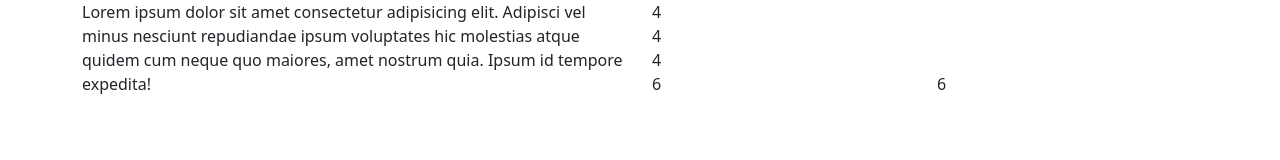
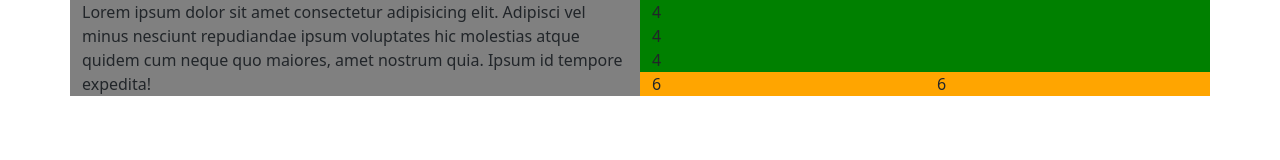
Before and after one commit to agustinibar/Practicas, a plain HTML site: page index.html in a window 1280 px wide. Drawn offline with nearby package versions, Linux system fonts and the light colour scheme.

Commit message:
correction grid

```diff
--- a/estilos.css
+++ b/estilos.css
@@ -1,4 +1,9 @@
+.gris{
+    background-color: grey;
+}
 .verde{
-    background-color: lime;
-    border: 1px solid orange;
+    background-color: green;
 }
+.naranja{
+    background-color: orange;
+}
--- a/index.html
+++ b/index.html
@@ -11,16 +11,16 @@
     <body>
         <div class="container">
             <div class="row">
-                <div class="col-sm-6"> Lorem ipsum dolor sit amet consectetur adipisicing elit. Adipisci vel minus nesciunt repudiandae ipsum voluptates hic molestias atque quidem cum neque quo maiores, amet nostrum quia. Ipsum id tempore expedita!</div>
+                <div class="col-sm-6 gris"> Lorem ipsum dolor sit amet consectetur adipisicing elit. Adipisci vel minus nesciunt repudiandae ipsum voluptates hic molestias atque quidem cum neque quo maiores, amet nostrum quia. Ipsum id tempore expedita!</div>
                 <div class="col-sm-6">
                     <div class="row">
-                        <div class="col-sm4">4</div>
-                        <div class="col-sm4">4</div>
-                        <div class="col-sm4">4</div>
+                        <div class="col-sm4 verde">4</div>
+                        <div class="col-sm4 verde">4</div>
+                        <div class="col-sm4 verde">4</div>
                     </div>
                     <div class="row">
-                        <div class="col-sm-6">6</div>
-                        <div class="col-sm-6">6</div>
+                        <div class="col-sm-6 naranja">6</div>
+                        <div class="col-sm-6 naranja">6</div>
                     </div>
                 </div>
             </div>
```
